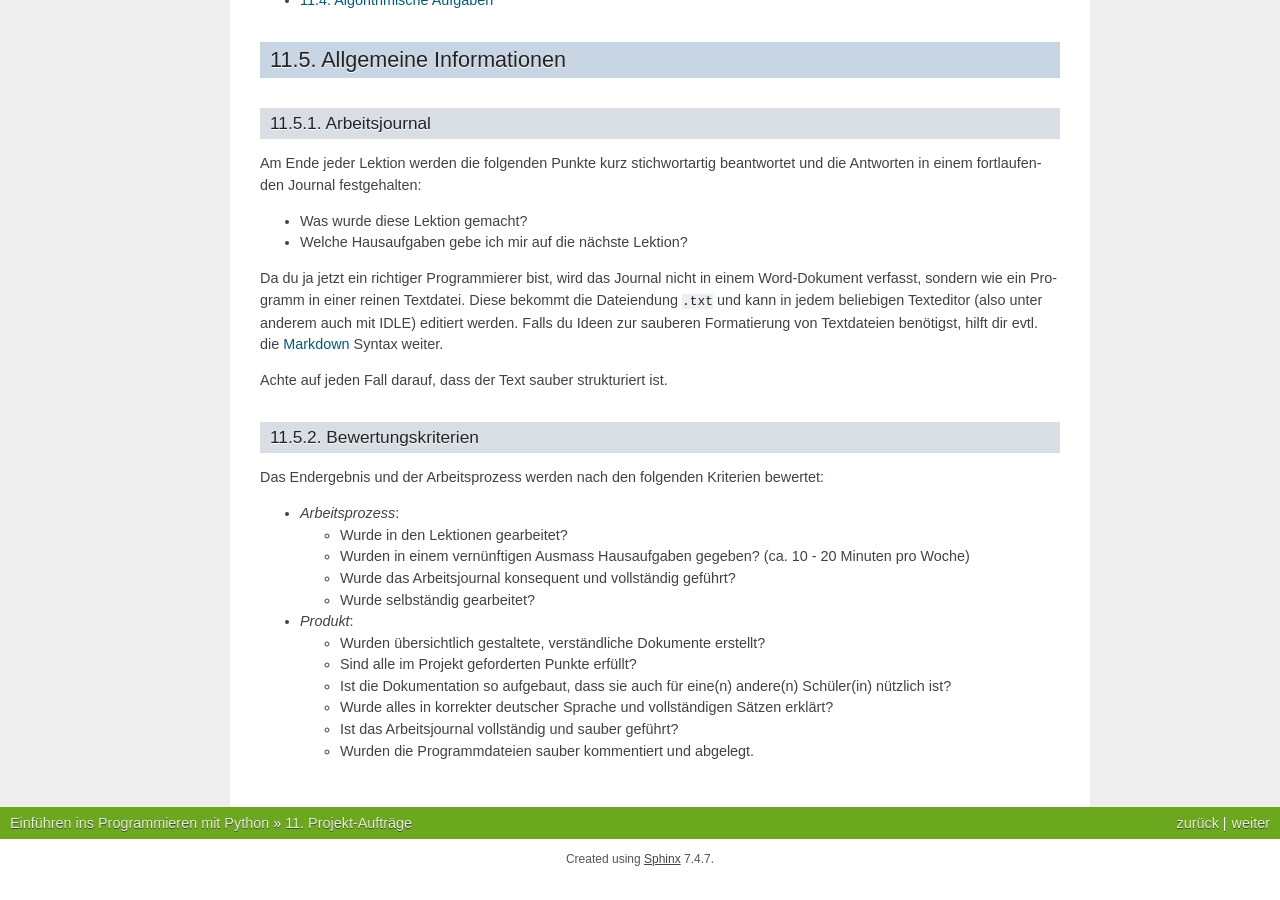
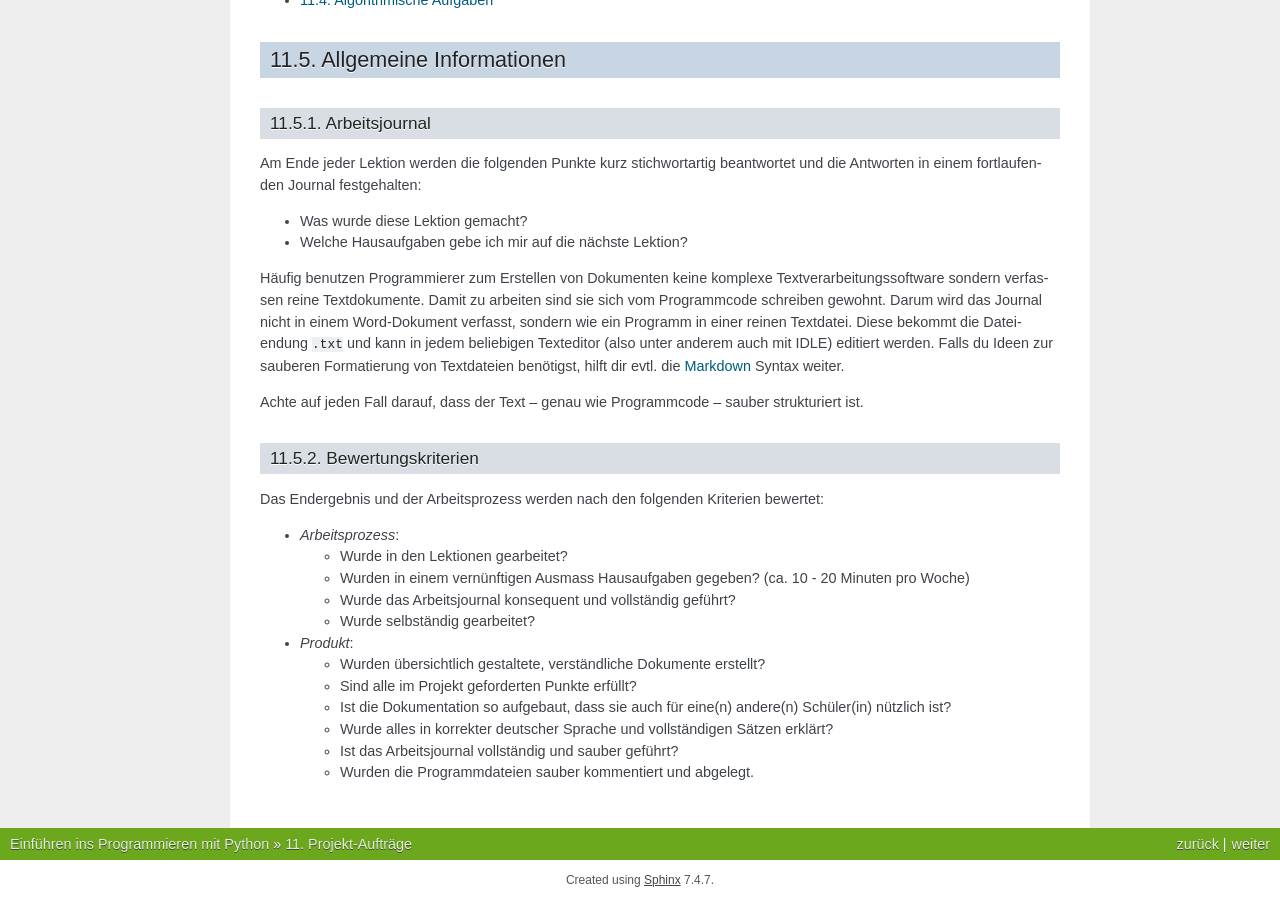
Before and after one commit to hb9hnt/pythonbuch, a Sphinx documentation site: the page built from source/projekte/index.rst, in a window 1280 px wide and 900 px high, scrolled down 588 px. Built offline with Sphinx 7.4.7, drawn with Linux system fonts in a browser that asks for light colours; before the commit the page ends 1467 px from its top, so only the background shows below that.

Commit message:
Kleine Anpassungen

```diff
--- a/source/projekte/index.rst
+++ b/source/projekte/index.rst
@@ -48,14 +48,17 @@ beantwortet und die Antworten in einem fortlaufenden Journal festgehalten:
 * Was wurde diese Lektion gemacht?
 * Welche Hausaufgaben gebe ich mir auf die nächste Lektion?
 
-Da du ja jetzt ein richtiger Programmierer bist, wird das Journal nicht in einem
-Word-Dokument verfasst, sondern wie ein Programm in einer reinen
-Textdatei. Diese bekommt die Dateiendung ``.txt`` und kann in jedem beliebigen
-Texteditor (also unter anderem auch mit IDLE) editiert werden. Falls du Ideen
-zur sauberen Formatierung von Textdateien benötigst, hilft dir evtl. die
-`Markdown`_ Syntax weiter.
+Häufig benutzen Programmierer zum Erstellen von Dokumenten keine komplexe
+Textverarbeitungssoftware sondern verfassen reine Textdokumente. Damit zu
+arbeiten sind sie sich vom Programmcode schreiben gewohnt. Darum wird das
+Journal nicht in einem Word-Dokument verfasst, sondern wie ein Programm in einer
+reinen Textdatei. Diese bekommt die Dateiendung ``.txt`` und kann in jedem
+beliebigen Texteditor (also unter anderem auch mit IDLE) editiert werden. Falls
+du Ideen zur sauberen Formatierung von Textdateien benötigst, hilft dir
+evtl. die `Markdown`_ Syntax weiter.
 
-Achte auf jeden Fall darauf, dass der Text sauber strukturiert ist.
+Achte auf jeden Fall darauf, dass der Text -- genau wie Programmcode -- sauber
+strukturiert ist.
 
 .. _Markdown: http://daringfireball.net/projects/markdown/syntax
 
```
Also changed, not shown: source/projekte/game.rst (+5 -4 lines).
